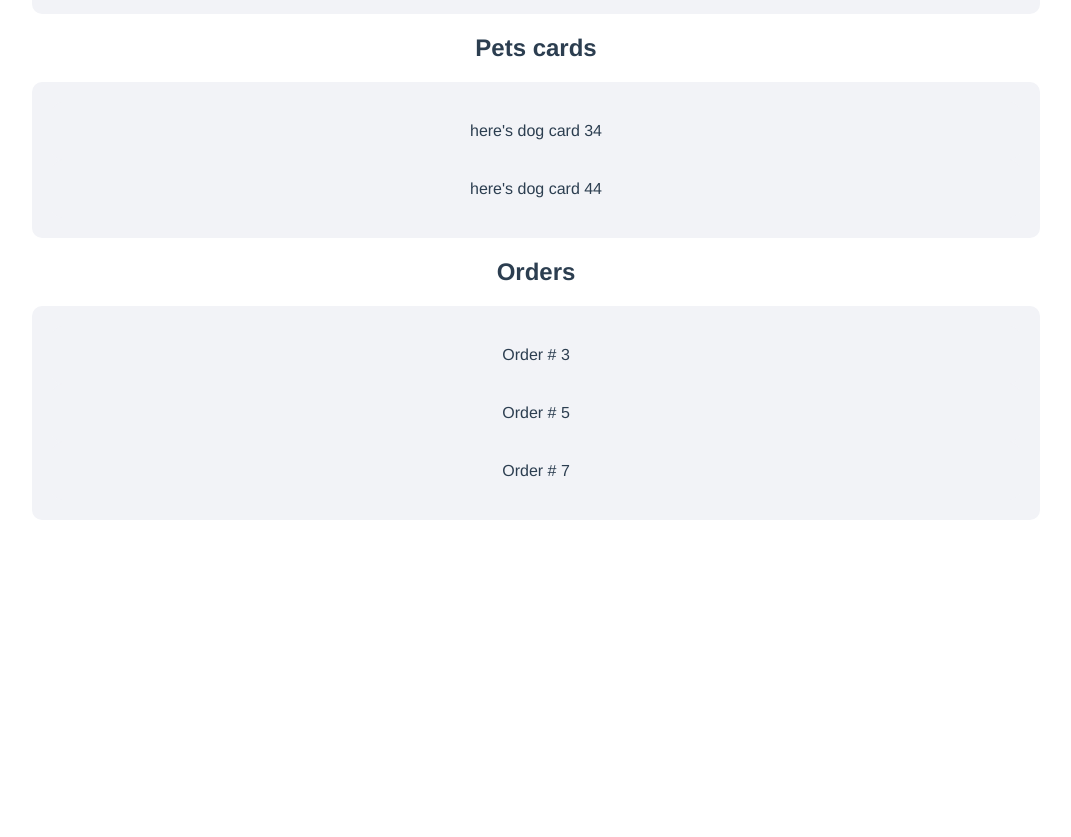
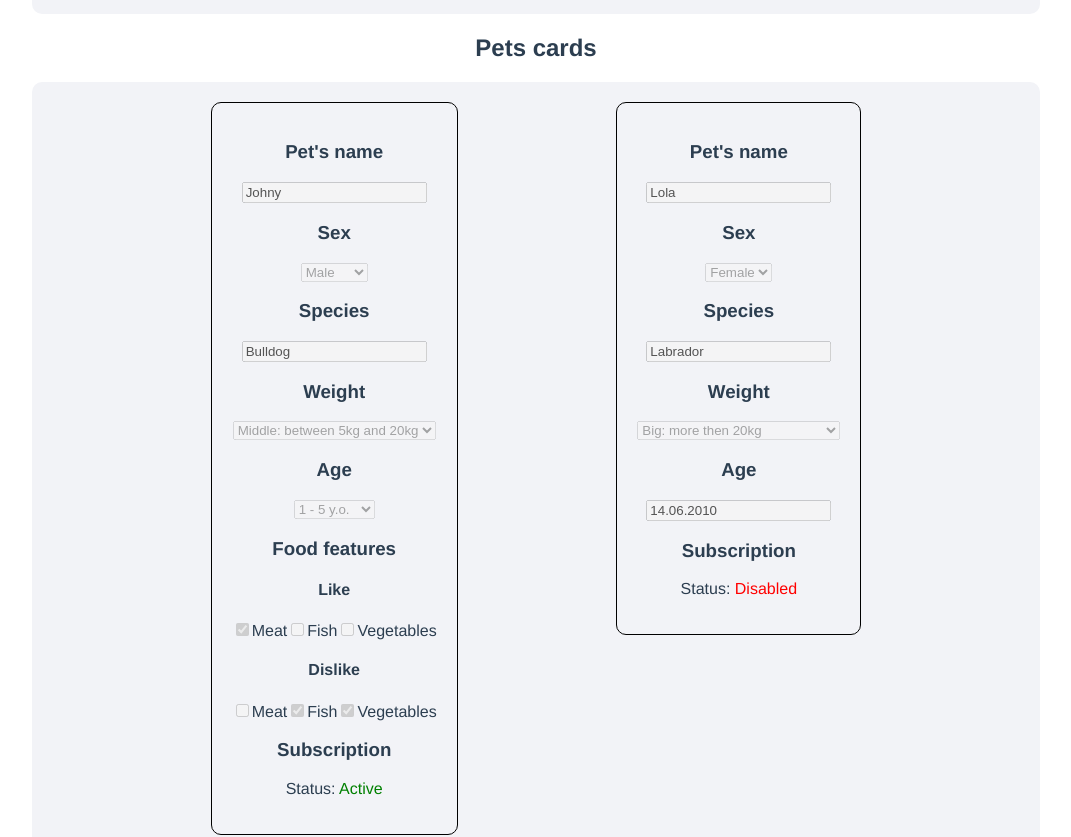
Before and after one commit to YuliaAnikeeva/f-ZooBro, a Vue app: page /profile in a window 1280 px wide. Shown: the part 300-1137 px from the top of the page, without its empty margins (104-1175 px from the left). Before the commit the page ends 860 px from the top, so only its background shows below. Built offline with nearby package versions, Linux system fonts and the light colour scheme.

Commit message:
update pet card

```diff
--- a/src/components/PetCard.vue
+++ b/src/components/PetCard.vue
@@ -1,6 +1,68 @@
 <template>
-  <div>
-    <span>here's dog card {{ petId }}</span>
+  <div class="card">
+    <label>
+      <h3>Pet's name</h3>
+      <input type="text" :disabled="disabled" v-model="currentPet.name">
+    </label>
+    <label>
+      <h3>Sex</h3>
+      <select :disabled="disabled" v-model="currentPet.sex">
+        <option value="m">Male</option>
+        <option value="f">Female</option>
+      </select>
+    </label>
+    <label>
+      <h3>Species</h3>
+      <input type="text" :disabled="disabled" v-model="currentPet.species">
+    </label>
+    <label>
+      <h3>Weight</h3>
+      <select :disabled="disabled" v-model="currentPet.weight">
+        <option value="small">Small: less then 5 kg</option>
+        <option value="middle">Middle: between 5kg and 20kg</option>
+        <option value="big">Big: more then 20kg</option>
+      </select>
+    </label>
+    <label>
+      <h3>Age</h3>
+      <input v-if="currentPet.age.date" type="text" :disabled="disabled" v-model="currentPet.age.date">
+      <select
+        :disabled="disabled"
+        v-model="currentPet.age.years"
+        v-if="!currentPet.age.date"
+      >
+        <option value="small">0 - 1 y.o.</option>
+        <option value="middle">1 - 5 y.o.</option>
+        <option value="big">5 - 10 y.o.</option>
+      </select>
+    </label>
+    <label v-if="currentPet.features">
+      <h3>Food features</h3>
+
+      <h4>Like</h4>
+      <input :disabled="disabled" id="like-meat" type="checkbox" value="meat" v-model="currentPet.features.like">
+      <label for="like-meat">Meat</label>
+      <input :disabled="disabled" id="like-fish" type="checkbox" value="fish" v-model="currentPet.features.like">
+      <label for="like-fish">Fish</label>
+      <input :disabled="disabled" id="like-veg" type="checkbox" value="vegetables" v-model="currentPet.features.like">
+      <label for="like-veg">Vegetables</label>
+
+      <h4>Dislike</h4>
+      <input :disabled="disabled" id="dislike-meat" type="checkbox" value="meat" v-model="currentPet.features.dislike">
+      <label for="dislike-meat">Meat</label>
+      <input :disabled="disabled" id="dislike-fish" type="checkbox" value="fish" v-model="currentPet.features.dislike">
+      <label for="dislike-fish">Fish</label>
+      <input :disabled="disabled" id="dislike-veg" type="checkbox" value="vegetables" v-model="currentPet.features.dislike">
+      <label for="dislike-veg">Vegetables</label>
+    </label>
+
+    <div>
+      <h3>Subscription</h3>
+      <p>Status:
+        <span v-if="currentPet.subscription.status" class="green">Active</span>
+        <span v-else class="red">Disabled</span>
+      </p>
+    </div>
   </div>
 </template>
 
@@ -8,10 +70,66 @@
 export default {
   props: {
     petId: Number,
+  },
+  data() {
+    return {
+      disabled: true,
+      select: 'test',
+      pets: {
+        34: {
+          name: 'Johny',
+          sex: 'm',
+          species: 'Bulldog',
+          weight: 'middle',
+          age: {
+            date: false,
+            years: 'middle'
+          },
+          features: {
+            like: ['meat'],
+            dislike: ['fish', 'vegetables']
+          },
+          subscription: {
+            status: true,
+            duration: 'monthly'
+          }
+        },
+        44: {
+          name: 'Lola',
+          sex: 'f',
+          species: 'Labrador',
+          weight: 'big',
+          age: {
+            date: '14.06.2010',
+            years: false,
+          },
+          features: false,
+          subscription: {
+            status: false,
+            duration: false,
+          }
+        }
+      }
+    }
+  },
+  created() {
+    this.currentPet = this.pets[this.petId]
+  },
+  computed: {
+
   }
 }
 </script>
 
 <style lang="scss" scoped>
-
+  .card {
+    border: 1px solid black;
+    border-radius: 5px;
+  }
+  .green {
+    color: green;
+  }
+  .red {
+    color: red;
+  }
 </style>
--- a/src/views/Profile.vue
+++ b/src/views/Profile.vue
@@ -75,6 +75,13 @@
         width: 20vw
       }
     }
+    &-pets {
+      display: flex;
+      flex-flow: row nowrap;
+      overflow-y: scroll;
+      align-items: flex-start;
+      justify-content: space-evenly;
+    }
   }
 
   input {
```
